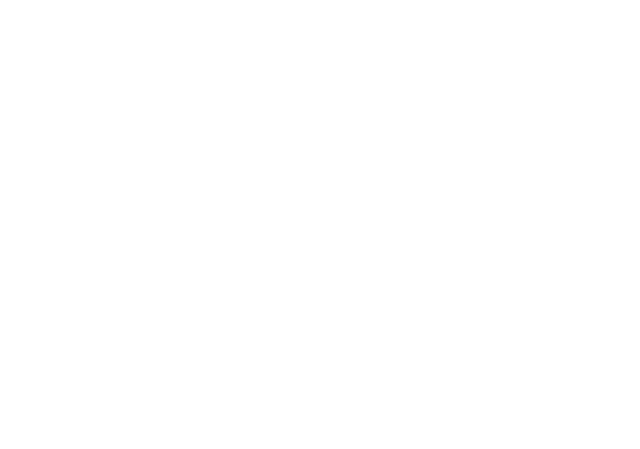
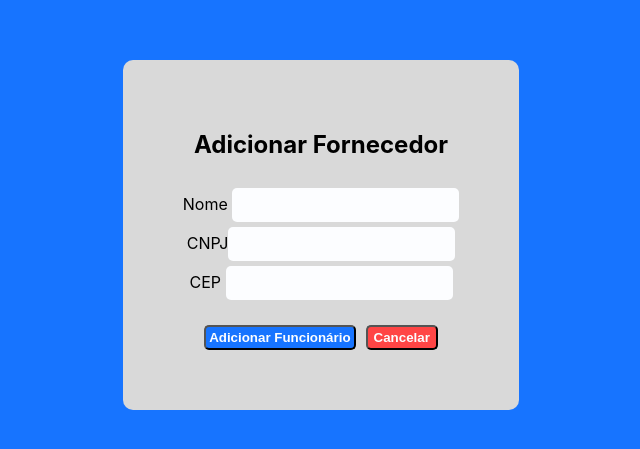
Before and after one commit to Congeski/mercado_express, a Vue app: page /addSupplierView in a window 1280 px wide. Before the commit this address had no page. Shown: the part 165-614 px from the top of the page, without its empty margins (319-959 px from the left). Built offline with nearby package versions, Linux system fonts and the light colour scheme.

Commit message:
adicionar/remover fornecedores, remover produtos do carrinho

```diff
--- a/frontend/src/components/ProductsTable.vue
+++ b/frontend/src/components/ProductsTable.vue
@@ -1,17 +1,44 @@
 <script setup>
-import { employees } from '../data';
+import { employees, products, suppliers } from '../data';
 import { getCurrentInstance } from 'vue';
+import { useProductsStore } from '@/stores/ProductsStore';
 
 const instance = getCurrentInstance();
+const productsStore = useProductsStore();
+
 
 function removeEmployee(employeeName) {
     employees.forEach(employee => {
         if (employee.name === employeeName) {
             employees.pop(employee);
         }
+    });
 
-        instance?.proxy?.$forceUpdate();
+    instance?.proxy?.$forceUpdate();
+}
+
+function removeProductFromStock(productId) {
+    products.forEach(product => {
+        if (product.id === productId) {
+            products.pop(product);
+        }
     });
+
+    instance?.proxy?.$forceUpdate();
+}
+
+function removeSupplier(cnpj) {
+    suppliers.forEach(supplier => {
+        if (supplier.cnpj === cnpj) {
+            suppliers.pop(supplier);
+        }
+    });
+
+    instance?.proxy?.$forceUpdate();
+}
+
+function removeFromCart(index) {
+    productsStore.removeProductFromCart(index);
 }
 
 defineProps({
@@ -37,7 +64,7 @@ defineProps({
             <td>R$ {{ ((product.quantity || product.weight) * product.price).toFixed(2) }}</td>
             <td>{{ product.id }}</td>
             <td>R$ {{ (product.price).toFixed(2) }}</td>
-            <td><div class="exit-button table-button">REMOVER</div></td>
+            <td><div class="exit-button table-button" @click="removeFromCart(index)">REMOVER</div></td>
         </tr>
     </table>
     <table v-else-if="stock" class="products-table">
@@ -52,6 +79,7 @@ defineProps({
             <td>{{ product.id }}</td>
             <td>R$ {{ (product.price).toFixed(2) }}</td>
             <td>{{ product.quantity }}</td>
+            <td><div class="exit-button table-button" @click="removeProductFromStock(product.id)" >REMOVER</div></td>
         </tr>
     </table>
     <table v-else-if="suppliers" class="products-table">
@@ -64,6 +92,7 @@ defineProps({
             <td class="text-left">{{ supplier.name }}</td>
             <td>{{ supplier.cnpj }}</td>
             <td>{{ supplier.cep }}</td>
+            <td><div class="exit-button table-button" @click="removeSupplier(supplier.cnpj)">REMOVER</div></td>
         </tr>
     </table>
     <table v-else-if="employees" class="products-table">
@@ -121,6 +150,6 @@ tr:nth-child(even) {
 }
 
 .products-table th {
-    width: 30%;
+    width: 35%;
 }
 </style>
--- a/frontend/src/components/UserHeader.vue
+++ b/frontend/src/components/UserHeader.vue
@@ -1,7 +1,7 @@
 <script setup>
-import ButtonWArrow from '../components/ButtonWArrow.vue';
+import ButtonWArrow from '@/components/ButtonWArrow.vue';
 import { RouterLink, useRouter } from 'vue-router';
-import { onMounted } from 'vue';
+import { onMounted, onUnmounted } from 'vue';
 
 const router = useRouter();
 let handleClickOutside;
@@ -18,6 +18,10 @@ onMounted (() => {
     };
 
     window.addEventListener('click', handleClickOutside);
+});
+
+onUnmounted (() => {
+    window.removeEventListener('click', handleClickOutside);
 });
 
 defineProps({
--- a/frontend/src/router/index.js
+++ b/frontend/src/router/index.js
@@ -11,8 +11,8 @@ import EmployeesView from '@/views/EmployeesView.vue'
 import SuppliersView from '@/views/SuppliersView.vue'
 import ReportView from '@/views/ReportView.vue'
 import AddProdutoView from '@/views/AddProdutoView.vue'
-import RemoveProdutoView from '@/views/RemoveProdutoView.vue'
 import AddEmployeeView from '@/views/AddEmployeeView.vue'
+import AddSupplierView from '@/views/AddSupplierView.vue'
 
 const router = createRouter({
   history: createWebHistory(import.meta.env.BASE_URL),
@@ -29,8 +29,8 @@ const router = createRouter({
     { path: '/suppliersView', name: 'suppliersView', component: SuppliersView },
     { path: '/reportView', name: 'reportView', component: ReportView },
     { path: '/addProdutoView', name: 'addProdutoView', component: AddProdutoView },
-    { path: '/removeProdutoView', name: 'removeProdutoView', component: RemoveProdutoView },
-    { path: '/addEmployeeView', name: 'addEmployeeView', component: AddEmployeeView }
+    { path: '/addEmployeeView', name: 'addEmployeeView', component: AddEmployeeView },
+    { path: '/addSupplierView', name: 'addSupplierView', component: AddSupplierView },
   ]
 });
 
--- a/frontend/src/stores/ProductsStore.js
+++ b/frontend/src/stores/ProductsStore.js
@@ -16,6 +16,10 @@ export const useProductsStore = defineStore("ProductsStore", {
     }),
 
     actions: {
+        removeProductFromCart(index) {
+            console.log(index);
 
+            this.currentCart.splice(index, 1);
+        }
     }
 });
--- /dev/null
+++ b/frontend/src/views/AddSupplierView.vue
@@ -0,0 +1,115 @@
+<script setup>
+  import { ref } from 'vue';
+  import { suppliers } from '../data'; // Supondo que você tenha um array chamado 'employees'
+  import { useRouter } from 'vue-router';
+
+  const novoFornecedor = ref({
+    name: '',
+    cnpj: '',
+    cep: '',
+  });
+
+  const router = useRouter();
+
+  const adicionarFornecedor = () => {
+    suppliers.push({
+        name: novoFornecedor.value.name,
+        cnpj: novoFornecedor.value.cnpj,
+        cep: novoFornecedor.value.cep
+    });
+
+    console.log(suppliers);
+
+    novoFornecedor.value.name = '';
+    novoFornecedor.value.cnpj = '';
+    novoFornecedor.value.cep = '';
+
+    router.push('/suppliersView');
+
+  };
+
+  function goBack() {
+    router.push('/suppliersView');
+  }
+</script>
+
+<template>
+  <div class="page-container">
+    <div class="add-product">
+        <h2>Adicionar Fornecedor</h2>
+        <div>
+          <form @submit.prevent="adicionarFornecedor" class="product-form">
+            <div>
+                <label for="name">Nome </label>
+                <input class="xp-input" type="text" id="name" v-model="novoFornecedor.name">
+            </div>
+            <div>
+                <label for="cnpj">CNPJ</label>
+                <input type="text" class="xp-input" id="cnpj" v-model="novoFornecedor.cnpj">
+            </div>
+            <div>
+                <label for="cep">CEP </label>
+                <input type="cep" class="xp-input" id="cep" v-model="novoFornecedor.cep">
+            </div>
+            <div class="buttons-container">
+                <button class="div-button" type="submit">Adicionar Funcionário</button>
+                <button class="exit-button" type="reset" @click="goBack">Cancelar</button>
+            </div>
+            </form>
+        </div>
+    </div>
+  </div>
+</template>
+
+<style scoped>
+  .buttons-container {
+      display: flex;
+      flex-direction: row;
+      margin-top: 20px;
+  }
+
+  .exit-button {
+      margin-left: 10px;
+  }
+
+  .div-button {
+      padding: 3px;
+  }
+
+  .product-form {
+      display: flex;
+      flex-direction: column;
+      padding: 10px;
+      justify-content: center;
+      align-items: center;
+      gap: 5px;
+  }
+
+  .xp-input {
+      background: var(--xp-white);
+  }
+
+  .add-product {
+      background: var(--xp-cream);
+      border-radius: 10px;
+      padding: 50px;
+      display: flex;
+      flex-direction: column;
+      justify-content: center;
+      align-items: center;
+  }
+
+  .div-button {
+      background: var(--xp-blue);
+      color: var(--xp-white);
+      display: flex;
+      gap: 50px;
+  }
+
+  .stock-container {
+      width: 80%;
+      background-color: var(--xp-cream);
+      border-radius: 10px;
+      margin-top: 70px;
+  }
+</style>
--- a/frontend/src/views/LoginView.vue
+++ b/frontend/src/views/LoginView.vue
@@ -9,7 +9,11 @@ const givenUsername = ref('');
 const givenPassword = ref('');
 
 function login() {
+
+    givenUsername.value = 'funcionario'
+    givenPassword.value = 'teste123'
     const loggedIn = usersStore.login(givenUsername.value, givenPassword.value);
+
     if(!loggedIn) {
         alert("Usuário e/ou senha incorreto(s)");
         window.location.reload();
--- a/frontend/src/views/RemoveProdutoView.vue
+++ /dev/null
@@ -1,78 +0,0 @@
-<template>
-    <div class="page-container">
-      <div class="form-container">
-          <h2>Remover Produto</h2>
-          <form @submit.prevent="removerProduto" class="form-itself">
-            <div>
-              <label for="produtoId">ID do Produto </label>
-              <input class="xp-input" type="text" id="produtoId" v-model="produtoId">
-            </div>
-            <div>
-              <button type="submit" class="exit-button">Remover Produto</button>
-              <button type="reset" class="div-button" @click="goBack">Voltar</button>
-            </div>
-          </form>
-      </div>
-    </div>
-  </template>
-
-  <script setup>
-  import { ref } from 'vue';
-  import { products } from '../data';
-  import { useRouter } from 'vue-router';
-
-  const produtoId = ref('');
-  const router = useRouter();
-
-    function goBack () {
-        router.push('stockView');
-    }
-
-  const removerProduto = () => {
-    const index = products.findIndex(prod => prod.id === produtoId.value);
-
-    if (index !== -1) {
-      products.splice(index, 1);
-      produtoId.value = '';
-      router.push('/stockView');
-    } else {
-      alert('Produto não encontrado!');
-    }
-  };
-  </script>
-
-  <style scoped>
-    .div-button {
-        background: var(--xp-blue);
-        color: var(--xp-white);
-        padding: 3px;
-        margin-left: 10px;
-    }
-
-    .xp-input {
-        background: var(--xp-white);
-    }
-
-    .exit-button {
-        padding: 3px;
-        margin-top: 10px;
-    }
-
-    .form-itself {
-        display: flex;
-        flex-direction: column;
-        justify-content: center;
-        align-items: center;
-        padding: 10px;
-    }
-
-    .form-container {
-        background: var(--xp-cream);
-        border-radius: 10px;
-        padding: 50px;
-        display: flex;
-        flex-direction: column;
-        align-items: center;
-        justify-content: center;
-    }
-  </style>
--- a/frontend/src/views/StockView.vue
+++ b/frontend/src/views/StockView.vue
@@ -15,9 +15,7 @@ const usersStore = useUsersStore();
         <div class="stock-container">
             <ProductsTable :stock="productsStore.allProducts"/>
             <div class="buttons-container">
-                <div class="div-button">COMPRAR NOVAMENTE</div>
                 <RouterLink class="link-nostyling" to="/addProdutoView"><div class="div-button">ADICIONAR PRODUTO</div></RouterLink>
-                <RouterLink class="link-nostyling" to="/removeProdutoView"><div class="exit-button">REMOVER PRODUTO</div></RouterLink>
             </div>
         </div>
     </div>
--- a/frontend/src/views/SuppliersView.vue
+++ b/frontend/src/views/SuppliersView.vue
@@ -16,7 +16,9 @@ const productsStore = useProductsStore();
             <ProductsTable :suppliers="productsStore.registeredSuppliers" />
             <div class="buttons-container">
                 <div class="div-button">NOVA COMPRA</div>
-                <div class="div-button">ADICIONAR FORNECEDOR</div>
+                <RouterLink to="/addSupplierView" class="link-nostyling">
+                    <div class="div-button">ADICIONAR FORNECEDOR</div>
+                </RouterLink>
             </div>
         </div>
     </div>
```
